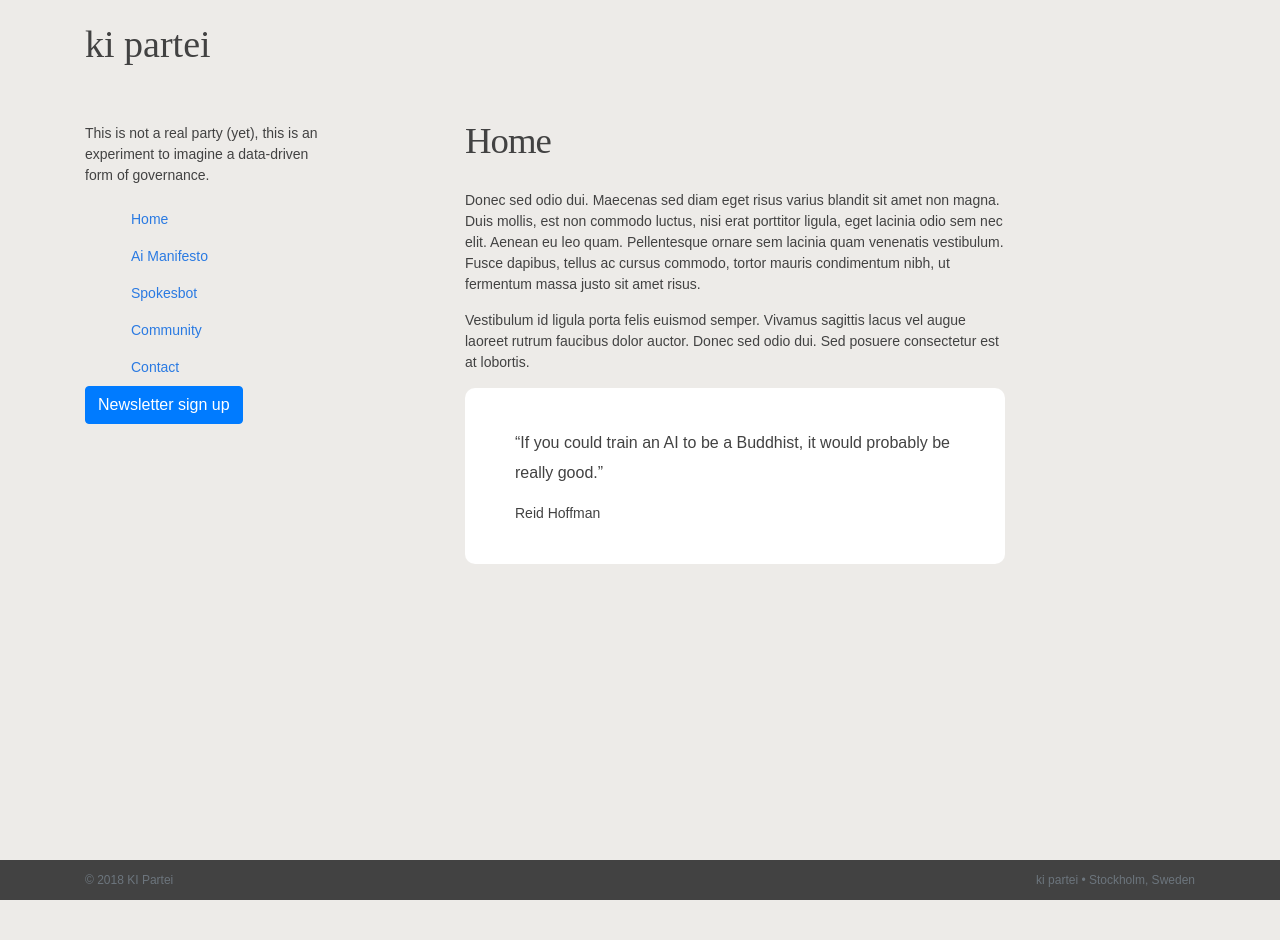
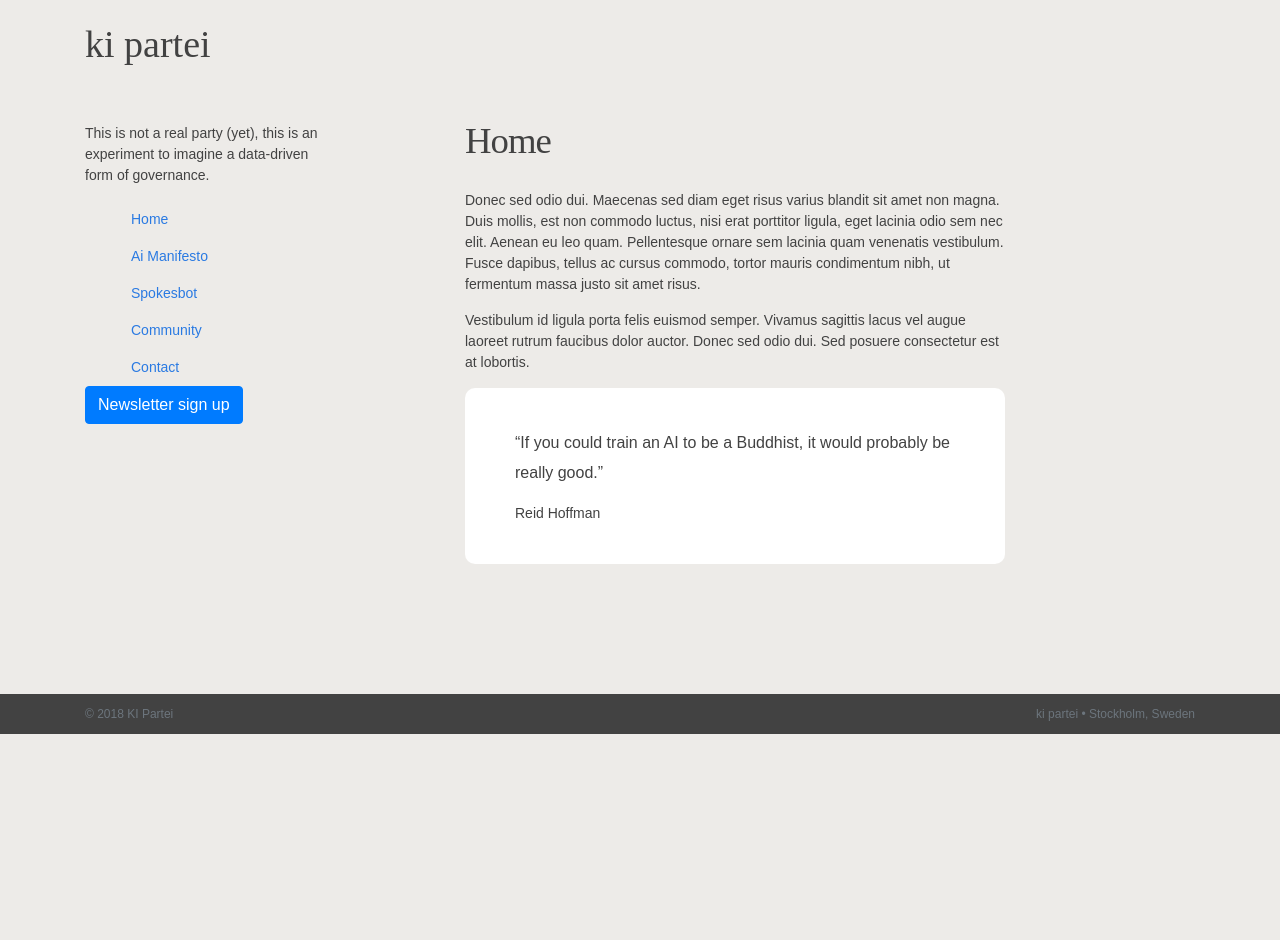
Before and after one commit to KI-Partei/ki-website, a Jekyll site: the page built from index.md, in a window 1280 px wide. Built offline with Jekyll 4.4.1, drawn with Linux system fonts in a browser that asks for light colours; after the commit the page ends 900 px from its top, so only the background shows below that.

Commit message:
change footer styles

```diff
--- a/_sass/aithetics/_base.scss
+++ b/_sass/aithetics/_base.scss
@@ -26,7 +26,7 @@ body {
   display: flex;
   min-height: 100vh;
   flex-direction: column;
-  margin-bottom: 40px; /* Margin bottom by footer height */
+  // margin-bottom: 40px; /* Margin bottom by footer height */
 }
 
 
--- a/_sass/aithetics/_layout.scss
+++ b/_sass/aithetics/_layout.scss
@@ -105,7 +105,8 @@ h1#sitetitle a {
  */
 
  .footer {
-   position: absolute;
+   // position: absolute;
+   margin-top:100px;
    font-size:12px;
    bottom: 0;
    width: 100%;
```
